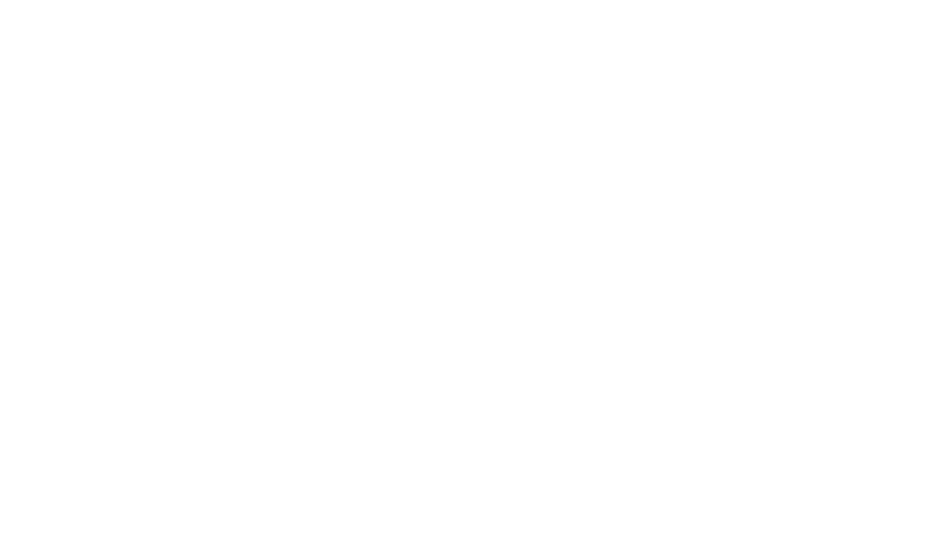
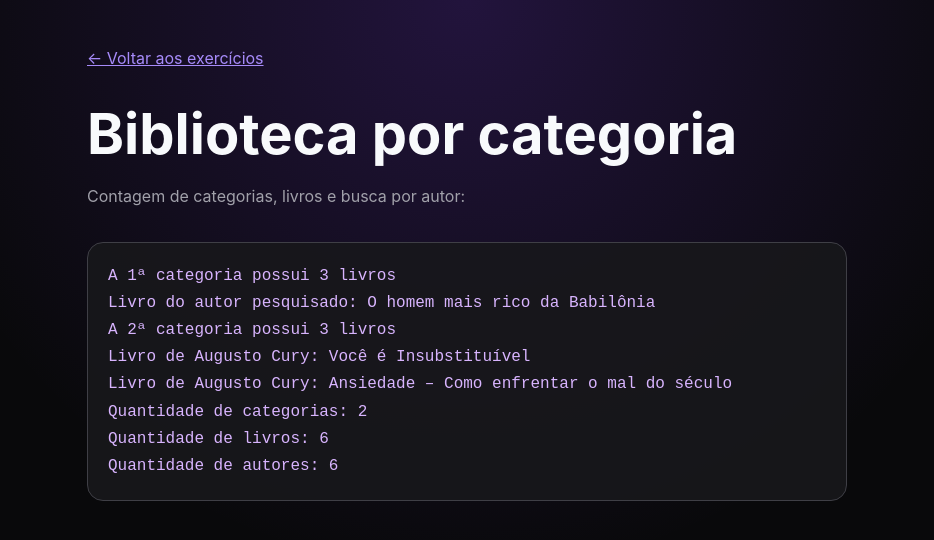
Before and after one commit to glpar/exercicios-javascript, a plain HTML site: page teste4/index.html in a window 1280 px wide. Shown: the whole page, without its empty margins (173-1107 px from the left). Drawn offline with Linux system fonts and the light colour scheme.

Commit message:
Exibe os resultados dos exercícios na página
Motivo: evitar páginas em branco no portfólio e apresentar cada resultado de forma legível no celular.

```diff
--- /dev/null
+++ b/exercise.css
@@ -0,0 +1,48 @@
+:root {
+  color: #f8fafc;
+  background: #09090b;
+  font-family: Inter, system-ui, sans-serif;
+}
+
+* {
+  box-sizing: border-box;
+}
+
+body {
+  min-height: 100vh;
+  margin: 0;
+  padding: clamp(1rem, 5vw, 3rem);
+  background: radial-gradient(circle at top, rgba(124, 58, 237, 0.22), transparent 36rem), #09090b;
+}
+
+main {
+  width: min(760px, 100%);
+  margin: 0 auto;
+}
+
+a {
+  color: #a78bfa;
+}
+
+h1 {
+  margin: 2rem 0 0.75rem;
+  font-size: clamp(2rem, 8vw, 3.5rem);
+}
+
+p {
+  color: #a1a1aa;
+  line-height: 1.6;
+}
+
+pre {
+  min-height: 12rem;
+  margin-top: 2rem;
+  padding: 1.25rem;
+  overflow-x: auto;
+  border: 1px solid #3f3f46;
+  border-radius: 1rem;
+  color: #d8b4fe;
+  background: rgba(24, 24, 27, 0.9);
+  font: 500 1rem/1.7 ui-monospace, monospace;
+  white-space: pre-wrap;
+}
--- a/teste4/index.html
+++ b/teste4/index.html
@@ -4,9 +4,16 @@
     <meta charset="UTF-8">
     <meta http-equiv="X-UA-Compatible" content="IE=edge">
     <meta name="viewport" content="width=device-width, initial-scale=1.0">
-    <title>Document</title>
+    <title>Biblioteca por categoria | GLPAR</title>
+    <link rel="stylesheet" href="../exercise.css">
 </head>
 <body>
+    <main>
+        <a href="../">← Voltar aos exercícios</a>
+        <h1>Biblioteca por categoria</h1>
+        <p>Contagem de categorias, livros e busca por autor:</p>
+        <pre id="output" aria-live="polite"></pre>
+    </main>
     <script src="./script.js"></script>
 </body>
 </html>
--- a/teste4/script.js
+++ b/teste4/script.js
@@ -5,6 +5,11 @@
         • Mostrar livros do autor Auguto Cury
         • Transformar a função acima em uma função que irá receber o nome do autor e devolver os livros desse autor.
 */
+
+const output = document.querySelector('#output')
+const show = (message) => {
+    output.textContent += `${message}\n`
+}
 
 
 const booksByCategory = [
@@ -51,25 +56,25 @@
     for(i=0; i < booksByCategory.length; i++){
         cont++;
         book += booksByCategory[i].books.length;
-        console.log("A " + [i+1] + "ª categoria possuem " + booksByCategory[i].books.length + " livros");
+        show("A " + [i+1] + "ª categoria possui " + booksByCategory[i].books.length + " livros");
 
         // aut += booksByCategory[i].books.author.length;
         for(j=0; j < booksByCategory[i].books.length; j++){
             // console.log(booksByCategory[i].books[j].author);
             aut += booksByCategory[i].books[j].author.length;
             if(booksByCategory[i].books[j].author.includes("Augusto Cury")){
-                console.log("Livros do Augusto Cury:" + booksByCategory[i].books[j].title);
+                show("Livro de Augusto Cury: " + booksByCategory[i].books[j].title);
             }
             if(booksByCategory[i].books[j].author.includes(criador)){
-                console.log("Livros do autor digitado: " + booksByCategory[i].books[j].title);
+                show("Livro do autor pesquisado: " + booksByCategory[i].books[j].title);
             }
         }
     }
 
 
-    console.log("Quantidade de categorias são " + cont);
-    console.log("Quantidade de livros são " + book);
-    console.log("Quantidade de autores são " + book);
+    show("Quantidade de categorias: " + cont);
+    show("Quantidade de livros: " + book);
+    show("Quantidade de autores: " + book);
 
 }
 
```
Also changed, not shown: teste1/index.html (+8 -1 lines), teste1/script.js (+6 -1 lines), teste2/index.html (+8 -1 lines), teste2/script.js (+10 -5 lines), teste3/index.html (+8 -1 lines), teste3/script.js (+9 -4 lines).
